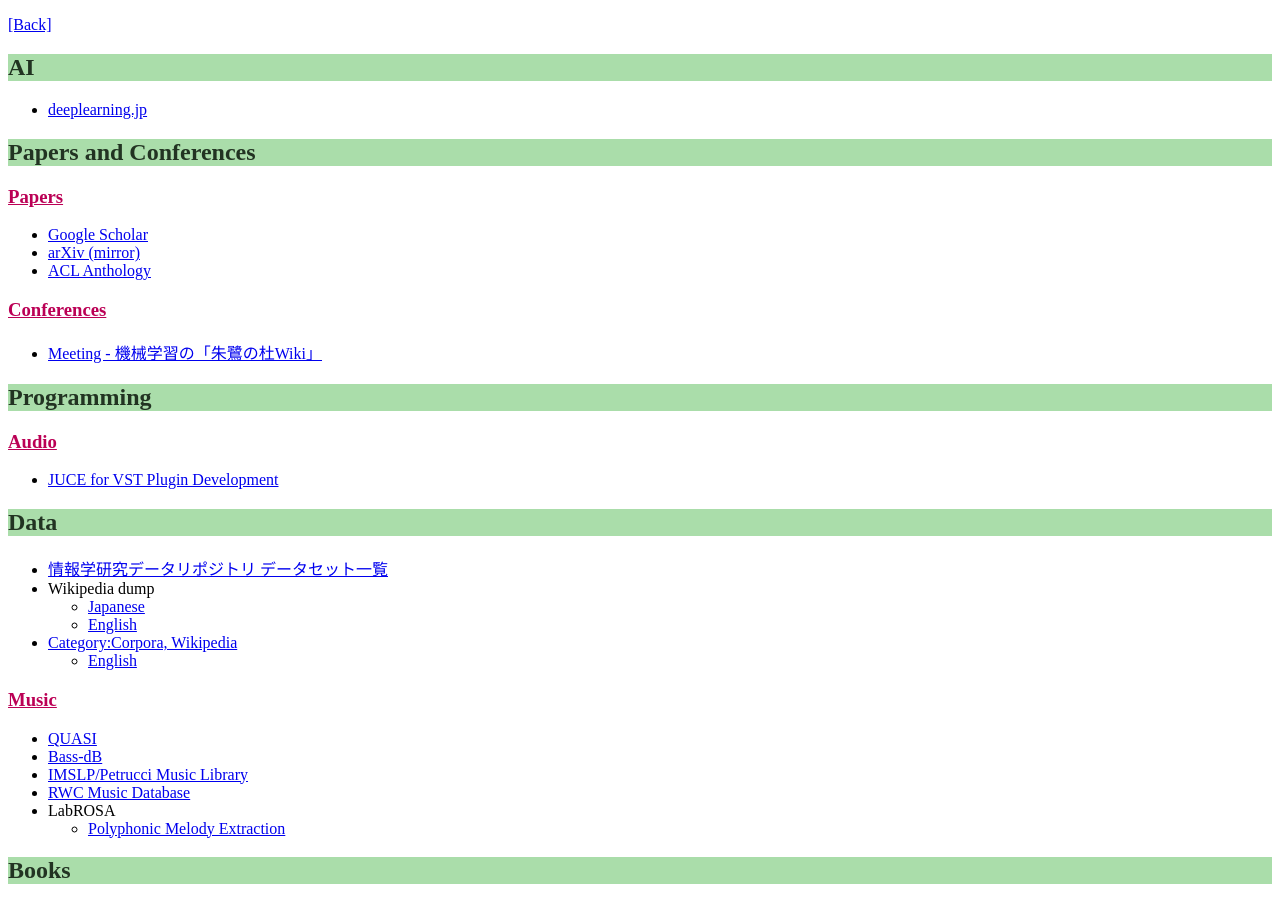
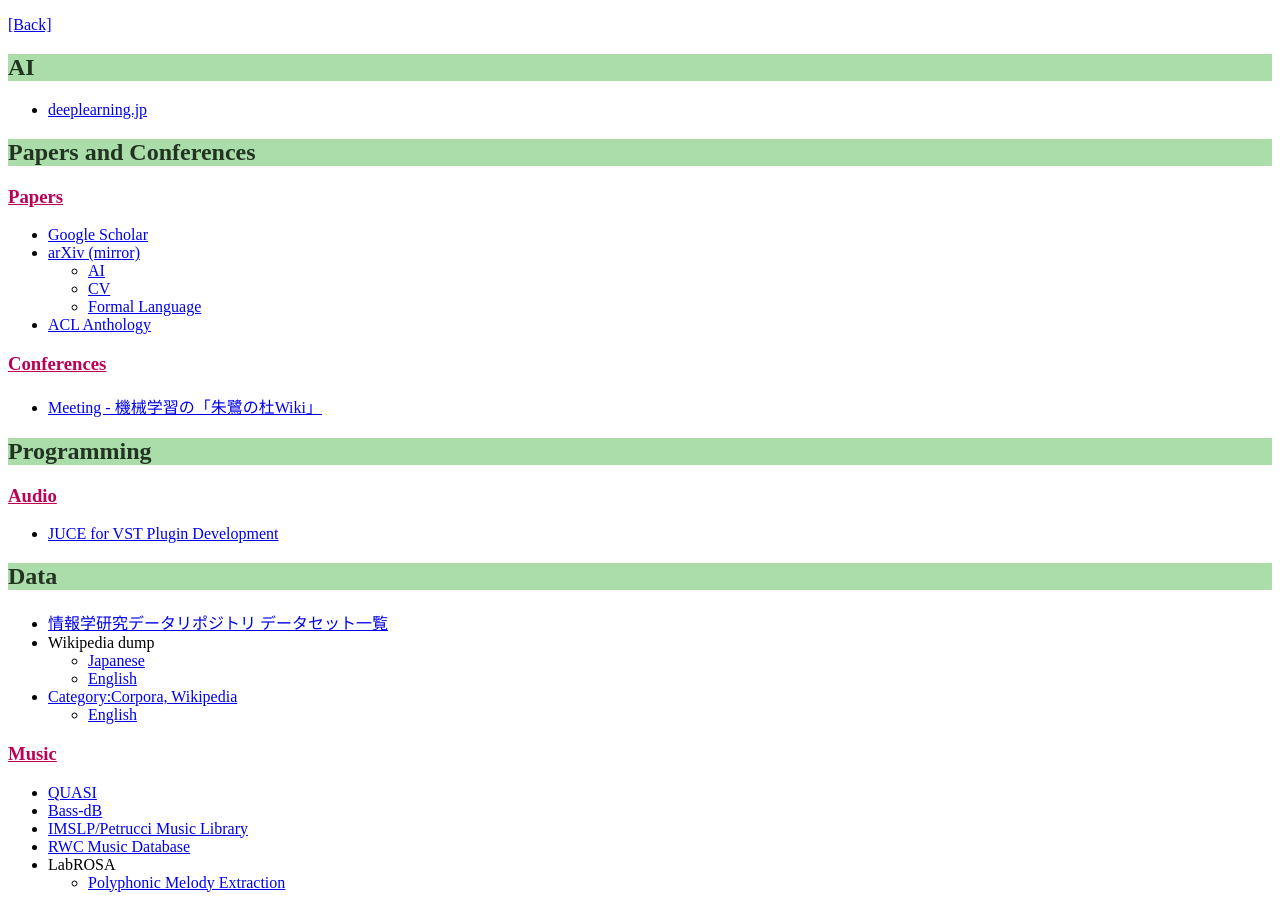
Before and after one commit to tachi-hi/tachi-hi.github.io, a Jekyll site: the page built from bookmarks.md, in a window 1280 px wide and 900 px high. Built offline with Jekyll 4.4.1, drawn with Linux system fonts in a browser that asks for light colours.

Commit message:
add links to some categories of arXiv

```diff
--- a/bookmarks.md
+++ b/bookmarks.md
@@ -16,6 +16,9 @@
 
 + [Google Scholar](https://scholar.google.co.jp/)
 + [arXiv (mirror)](http://jp.arxiv.org/)
+    + [AI](http://jp.arxiv.org/list/cs.AI/recent)
+    + [CV](http://jp.arxiv.org/list/cs.CV/recent)
+    + [Formal Language](http://jp.arxiv.org/list/cs.FL/recent)
 + [ACL Anthology](http://www.aclweb.org/anthology/index.html)
 
 ### Conferences
```
